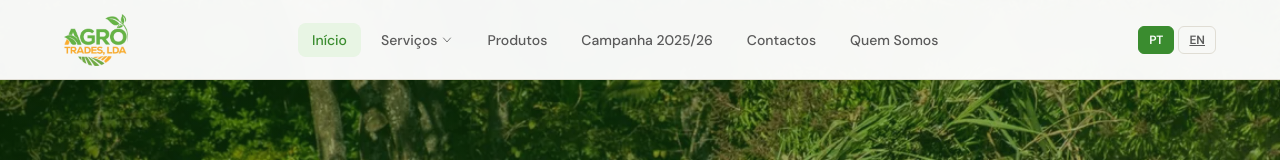
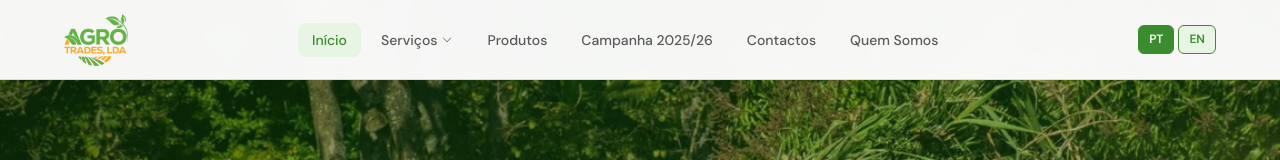
Before and after one commit to AgroTrades/agrotrades, a Next.js app: page / in a window 1280 px wide. In both pictures the pointer is over the link "EN". Shown: the top 160 px of the page. Built offline with nearby package versions, Linux system fonts and the light colour scheme.

Commit message:
fix(header): remove underline on the inactive language button

```diff
--- a/app/globals.css
+++ b/app/globals.css
@@ -56,11 +56,17 @@ nav {
 .lang-switcher {
   display: flex; gap: 4px; margin-left: 16px;
 }
+/* O idioma ativo é um <span> e o outro é um <a>; sem isto só o <a> ficava
+   sublinhado pelo estilo do browser e os dois botões não combinavam. */
 .lang-btn {
   font-size: 12px; font-weight: 600; padding: 5px 10px;
   border-radius: 6px; border: 1px solid var(--border);
   background: transparent; cursor: pointer; color: var(--text-muted);
   transition: all 0.2s; font-family: var(--font-body), sans-serif;
+  text-decoration: none; line-height: 1.4;
+}
+a.lang-btn:hover {
+  color: var(--green); border-color: var(--green); background: var(--green-light);
 }
 .lang-btn.active {
   background: var(--green); color: white; border-color: var(--green);
```
